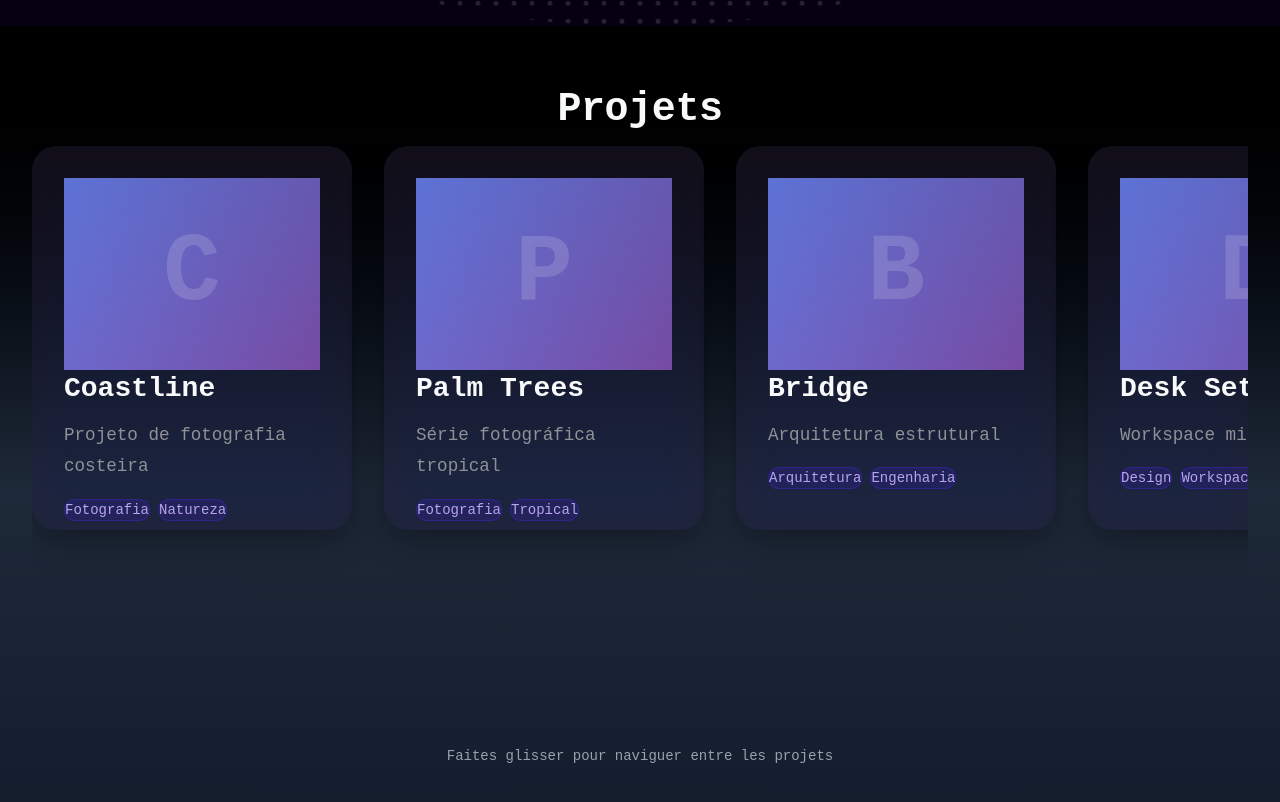
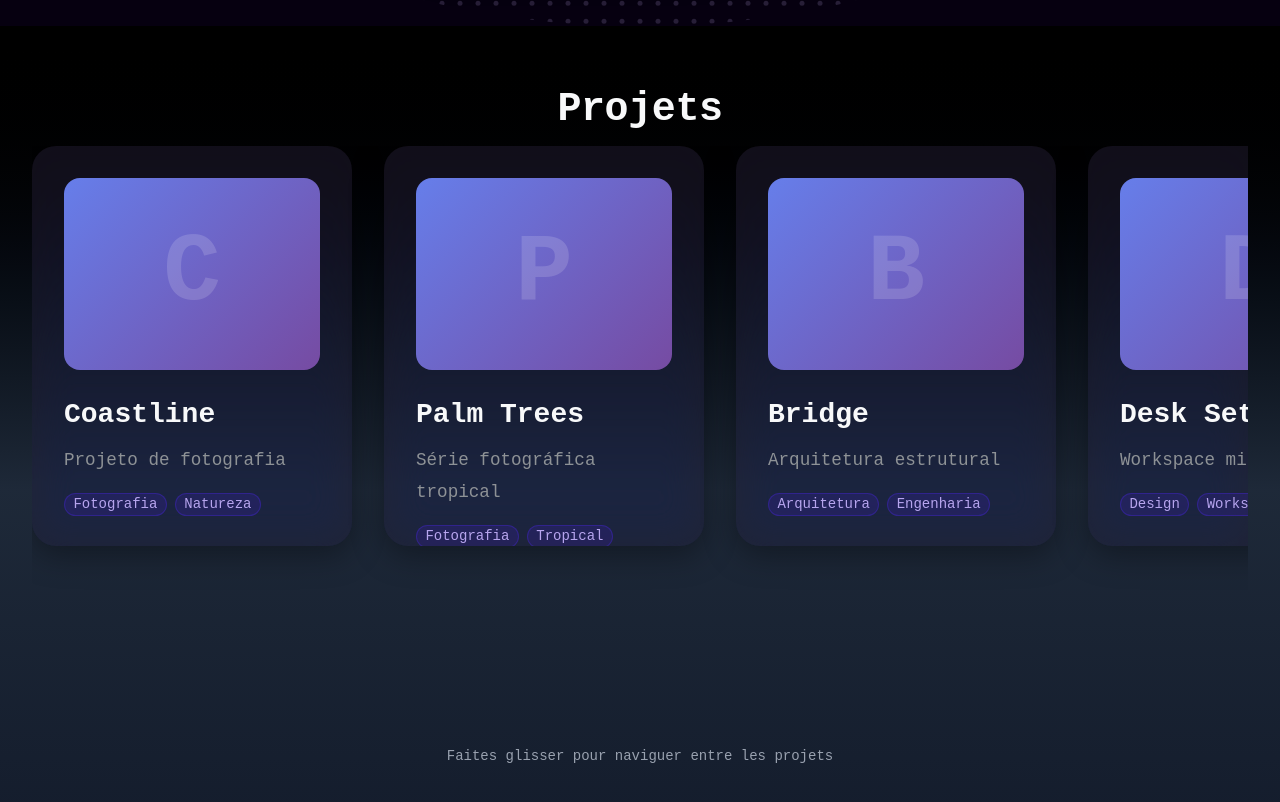
Before and after one commit to Rosado25/Profile-Site, a React (Vite) app: page / in a window 1280 px wide. Shown: the part 1766-2568 px from the top of the page. Built offline with nearby package versions, Linux system fonts and the light colour scheme.

Commit message:
correction css cards carrousel

```diff
--- a/src/components/Carousell.jsx
+++ b/src/components/Carousell.jsx
@@ -9,7 +9,7 @@ const ArcProjectsCarousel = () => {
         {
             id: 1,
             title: 'Coastline',
-            description: 'Projeto de fotografia costeira',
+            description: 'Projeto de fotografia',
             tags: ['Fotografia', 'Natureza']
         },
         {
@@ -124,48 +124,29 @@ const ArcProjectsCarousel = () => {
                             {projects.map((project, index) => (
                                 <div
                                     key={project.id}
-                                    className="card shrink-0 w-80 h-96 overflow-hidden cursor-pointer"
+                                    className="card shrink-0 w-80 h-100 overflow-hidden cursor-pointer"
                                     style={getCardStyle(index)}
                                 >
                                     <div
-                                        className="relative h-48"
-                                        style={{
-                                            background: 'linear-gradient(135deg, #667eea 0%, #764ba2 100%)',
-                                            position: 'relative',
-                                            overflow: 'hidden'
-                                        }}
+                                        className="relative overflow-hidden bg-[linear-gradient(135deg,#667eea_0%,#764ba2_100%)] h-48 rounded-2xl"
                                     >
-                                        <div
-                                            style={{
-                                                position: 'absolute',
-                                                inset: 0,
-                                                background: 'linear-gradient(to bottom, rgba(0,0,0,0.3), transparent)',
-                                                opacity: 0.3
-                                            }}
-                                        ></div>
                                         <div className="absolute inset-0 flex items-center justify-center text-8xl font-bold text-white opacity-15">
                                             {project.title.charAt(0)}
                                         </div>
                                     </div>
-
+                                    <br />
                                     <div className="p-6">
                                         <h3 className="text-2xl font-bold text-white mb-2">
                                             {project.title}
                                         </h3>
-                                        <p className="text-gray-400 mb-4">
+                                        <p className="text-gray-400">
                                             {project.description}
                                         </p>
                                         <div className="flex flex-wrap gap-2">
                                             {project.tags.map((tag, i) => (
                                                 <span
                                                     key={i}
-                                                    className="px-3 py-1 text-sm rounded-full"
-                                                    style={{
-                                                        background: 'rgba(82, 39, 255, 0.15)',
-                                                        color: 'rgba(200, 180, 255, 0.9)',
-                                                        border: '1px solid rgba(82, 39, 255, 0.3)',
-                                                        transition: 'all 0.3s ease'
-                                                    }}
+                                                    className="inline-block px-4 py-2 text-sm leading-normal rounded-2xl bg-[rgba(82,39,255,0.15)] text-[rgba(200,180,255,0.9)] border border-[rgba(82,39,255,0.3)] before:content-['\00a0'] after:content-['\00a0']"
                                                 >
                                                     {tag}
                                                 </span>
```
